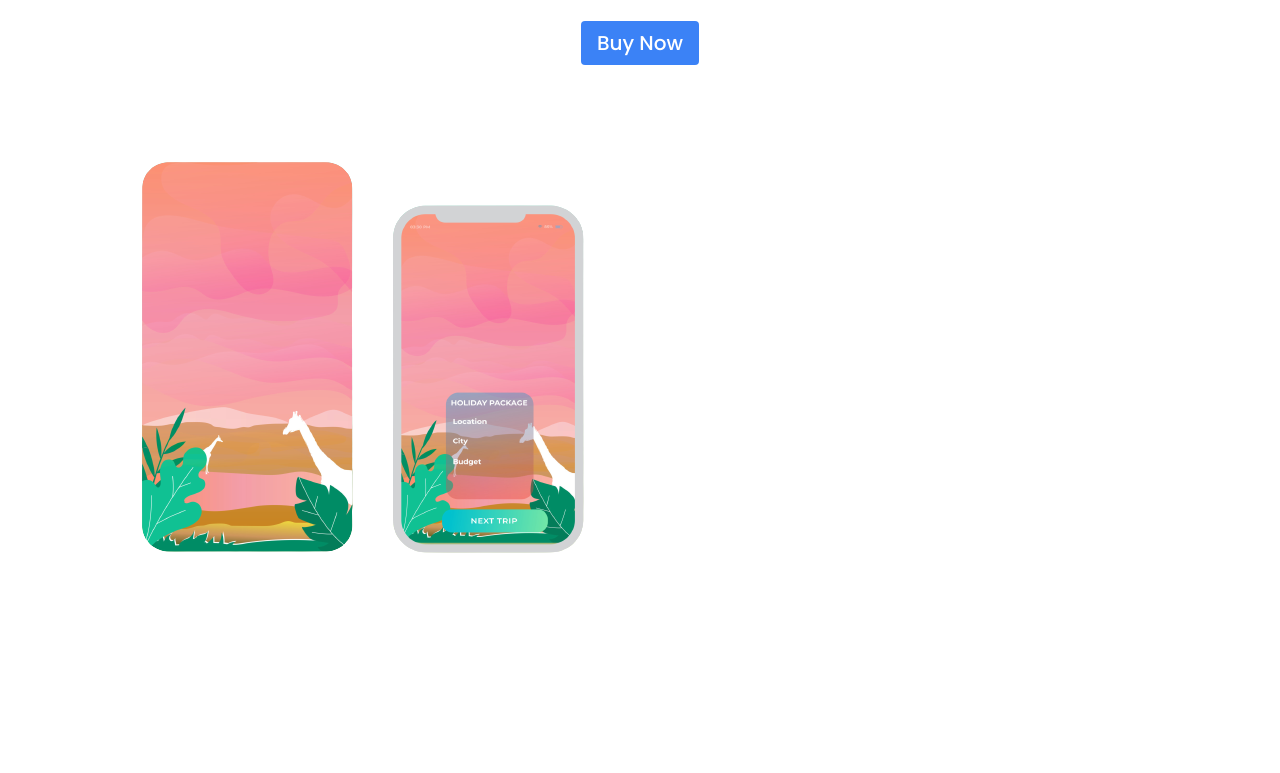
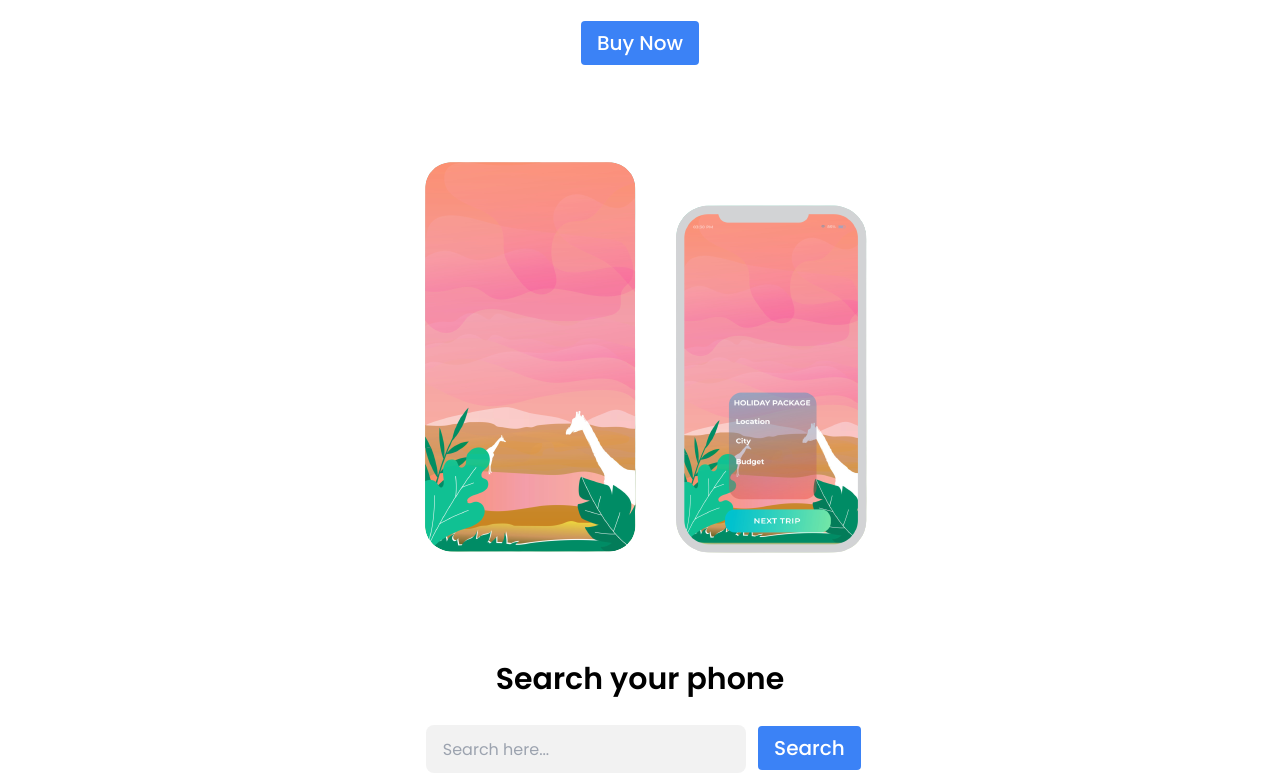
Before and after one commit to Momen1995/Mobile-hunter, a plain HTML site: page index.html in a window 1280 px wide. Shown: the part 215-988 px from the top of the page. Before the commit the page ends 836 px from the top, so only its background shows below. Drawn offline with nearby package versions, Linux system fonts and the light colour scheme.

Commit message:
second commit

```diff
--- a/index.html
+++ b/index.html
@@ -35,9 +35,19 @@
         <button class="bg-blue-500 py-2 px-4 rounded text-white text-xl font-medium">Buy Now</button>
       </div>
     </div>
-    <div class="flex">
-      <img src="./images/one.png">
+    <div class="flex justify-center">
+      <img src="./images/one.png" alt="mobile">
     </div>
   </header>
+  <main class="w-10/12 mx-auto mt-16">
+    <section class="w-5/12 mx-auto">
+      <h3 class="text-center text-3xl font-semibold text-black mb-7">Search your phone</h3>
+      <div >
+        <input type="text" placeholder="Search here..." class="input input-ghost w-full max-w-xs p-4 bg-base-200 mx-2" />
+        <button class="bg-blue-500 py-2 px-4 rounded text-white text-xl font-medium">Search</button>
+      </div>
+    </section>
+    <section></section>
+  </main>
 </body>
 </html>
```
